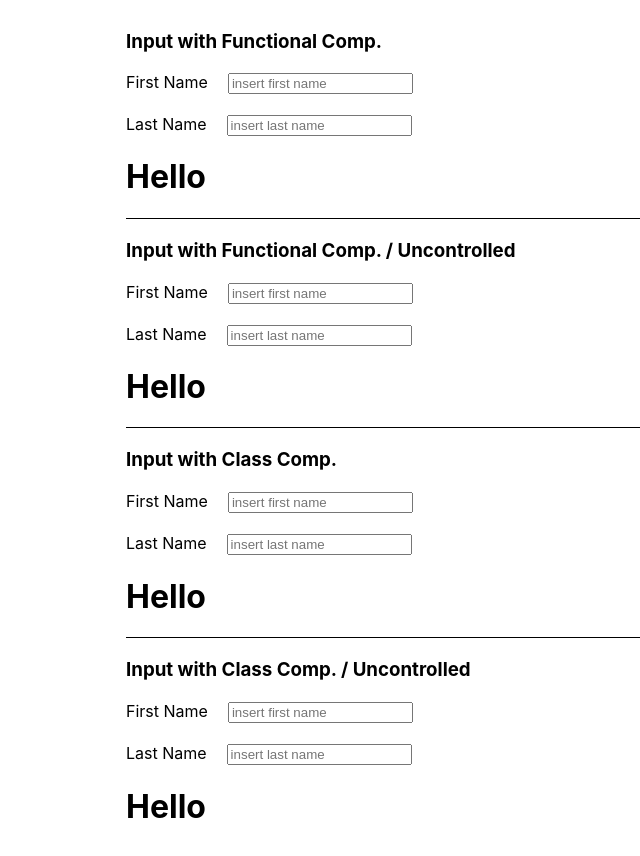
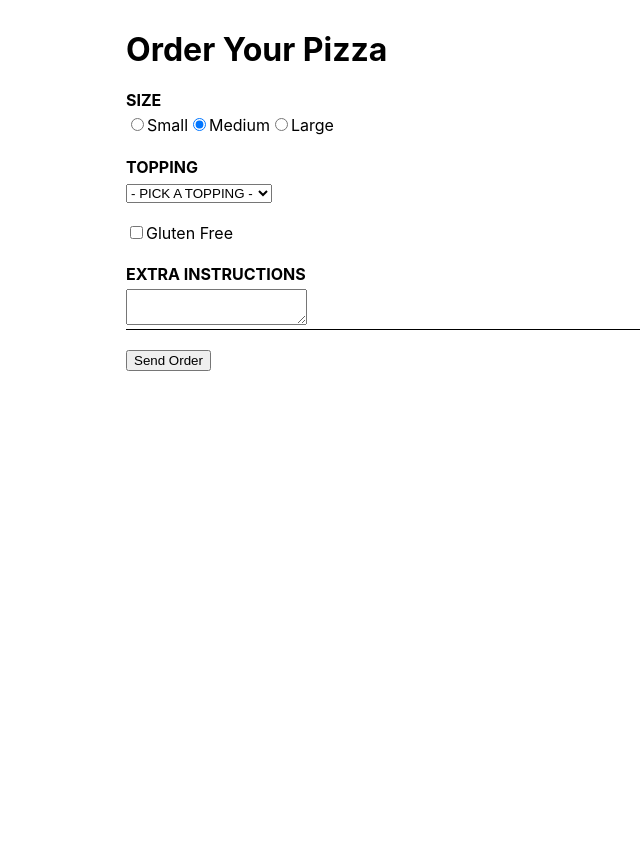
Before and after one commit to caballero-react-ex/react-playground, a React (Create React App) app: page / in a window 1280 px wide. Shown: the whole page, without its empty margins (214-854 px from the left). After the commit the page ends 800 px from the top, so only its background shows below. Built offline with nearby package versions, Linux system fonts and the light colour scheme.

Commit message:
pizza app inputs exercises

```diff
--- /dev/null
+++ b/src/00_controls/PizzaApp.js
@@ -0,0 +1,130 @@
+import React, { Component } from 'react';
+
+class PizzaAppClass extends Component {
+  state = {
+    size: 'medium',
+    topping: '',
+    glutenFree: false,
+    instructions: ""
+  }
+
+  handleSubmit = event => {
+    event.preventDefault();
+    const {size, topping, glutenFree, instructions} = this.state;
+    alert(`
+    Your order:
+    Size: ${size}
+    Gluten free? ${glutenFree ? 'yes' : 'no'}
+    Topping: ${topping || 'none'}
+    Special instructions: ${instructions || 'none'}
+    `)
+  }
+
+  setSize = event => {
+    this.setState({
+      size: event.target.value
+    })
+  }
+
+  setTopping = event => {
+    this.setState({
+      topping: event.target.value
+    })
+  }
+
+  setGluten = event => {
+    this.setState({
+      glutenFree: event.target.checked
+    })
+  }
+
+  setInstructions = event => {
+    this.setState({
+      instructions: event.target.value
+    })
+  }
+
+  render() {
+    const {size, topping, glutenFree, instructions} = this.state;
+
+
+    return(
+      <div>
+        <h1>Order Your Pizza</h1>
+        <form onSubmit={this.handleSubmit}>
+          <h4 style={{marginBottom: "5px"}}>SIZE</h4>
+          <div style={{display: "block", marginBottom: "20px"}}>
+          <label>
+            <input
+              type="radio"
+              value="small"
+              checked={size === 'small'}
+              onChange={this.setSize}
+            />
+            Small
+          </label>
+          <label>
+            <input
+              type="radio"
+              value="medium"
+              checked={size === 'medium'}
+              onChange={this.setSize}
+            />
+            Medium
+          </label>
+          <label>
+            <input
+              type="radio"
+              value="large"
+              checked={size === 'large'}
+              onChange={this.setSize}
+            />
+            Large
+          </label>
+          </div>
+
+          <h4 style={{marginBottom: "5px"}}>TOPPING</h4>
+          <label style={{display: "block", marginBottom: "20px"}}>
+            <select onChange={this.setTopping} value={topping}>
+              <option value="">
+                - PICK A TOPPING -
+              </option>
+              <option value="extra cheese">
+                extra cheese
+              </option>
+              <option value="bacon">
+                bacon
+              </option>
+              <option value="anchovies">
+                anchovies
+              </option>
+            </select>
+          </label>
+          <label>
+            <input
+              type="checkbox"
+              checked={glutenFree}
+              onChange={this.setGluten}
+            />
+            Gluten Free
+          </label>
+          <label>
+            <h4 style={{marginBottom: "5px"}}>EXTRA INSTRUCTIONS</h4>
+            <textarea
+              value={instructions}
+              onChange={this.setInstructions}
+            ></textarea>
+
+          </label>
+
+          <div style={{borderTop: "1px solid black"}}>
+            <button type="submit" style={{marginTop:"20px"}}>Send Order</button>
+          </div>
+
+        </form>
+      </div>
+    )
+  }
+}
+
+export default PizzaAppClass;
--- a/src/App.js
+++ b/src/App.js
@@ -16,6 +16,7 @@ import NameInputs from './00_controls/NameInput';
 import NameInputsClass from './00_controls/NameInputClass';
 import NameInputsUncontrolledClass from './00_controls/UncontrolledInputClass';
 import NameInputsUncontrolled from './00_controls/UncontrolledInput';
+import PizzaAppClass from './00_controls/PizzaApp';
 
 
 function App() {
@@ -47,11 +48,13 @@ function App() {
 
        {/* /// INPUTS /// */}
        {/* <InputList /> */}
-       <NameInputs />
+
+       {/* <NameInputs />
        <NameInputsUncontrolled />
        <NameInputsClass />
-       <NameInputsUncontrolledClass />
+       <NameInputsUncontrolledClass /> */}
 
+       <PizzaAppClass />
 
     </div>
   );
```
